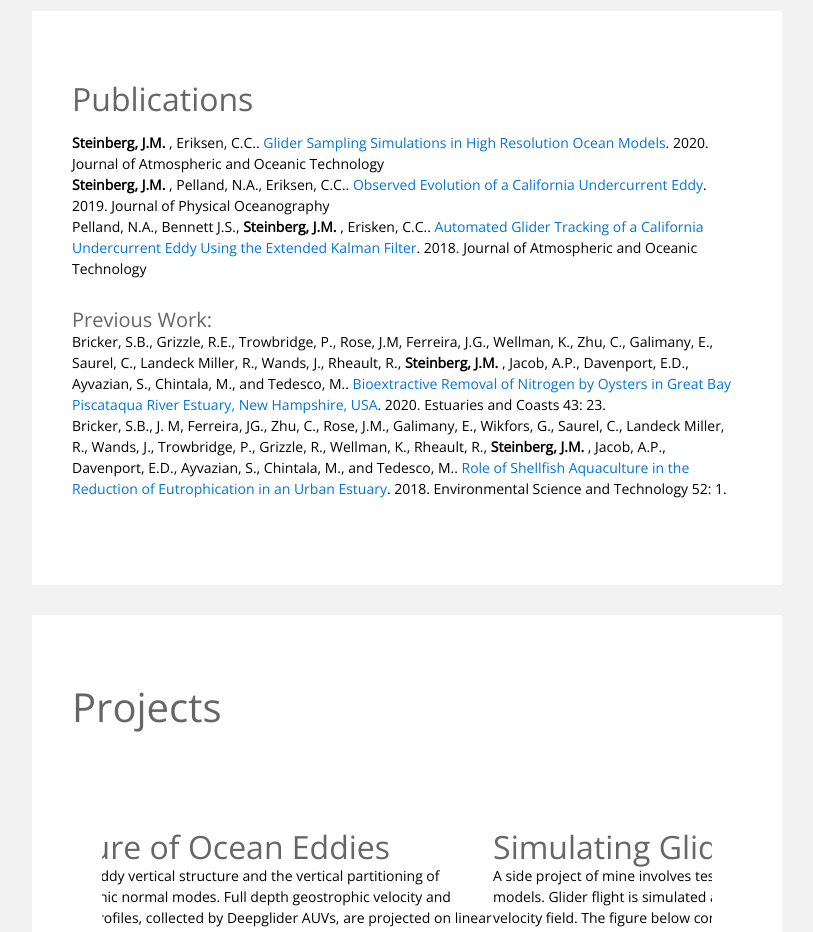
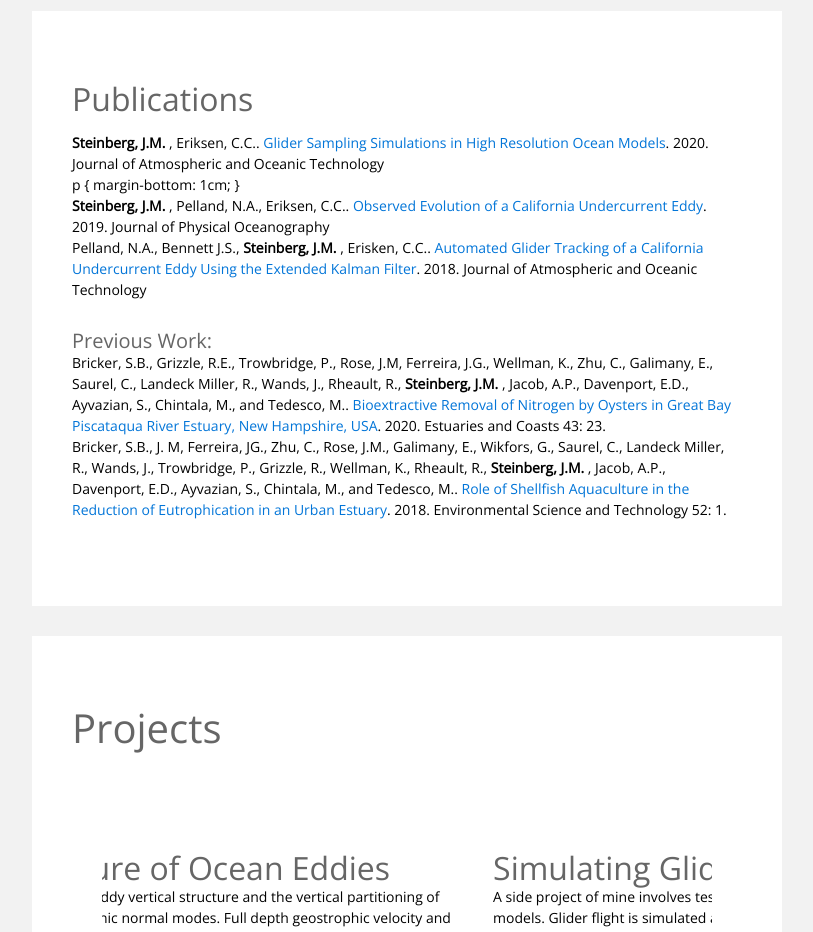
Before and after one commit to jakesteinberg/jakesteinberg_old_site, a plain HTML site: page index.html in a window 1280 px wide. Shown: the part 2440-3372 px from the top of the page, without its empty margins (233-1046 px from the left). Drawn offline with nearby package versions, Linux system fonts and the light colour scheme.

Commit message:
Update index.html

```diff
--- a/index.html
+++ b/index.html
@@ -135,6 +135,9 @@ http://www.templatemo.com/tm-481-elevate
 													<li>
 														<b>Steinberg, J.M. </b>, Eriksen, C.C.. <a href="https://journals.ametsoc.org/doi/abs/10.1175/JTECH-D-19-0200.1">Glider Sampling Simulations in High Resolution Ocean Models</a>. 2020. Journal of Atmospheric and Oceanic Technology
 													</li>
+													p {
+    													    margin-bottom: 1cm;
+													}
 													<li>
 														<b>Steinberg, J.M. </b>, Pelland, N.A., Eriksen, C.C.. <a href="https://journals.ametsoc.org/doi/full/10.1175/JPO-D-18-0033.1">Observed Evolution of a California Undercurrent Eddy</a>. 2019. Journal of Physical Oceanography
 													</li>
```
